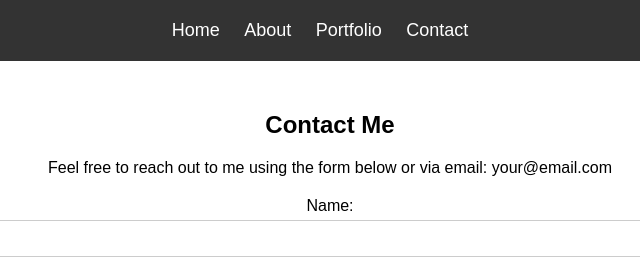
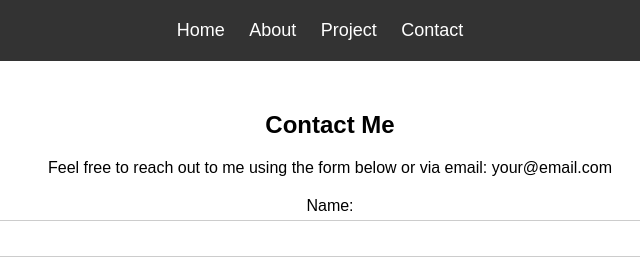
Before and after one commit to smartinado/page, a plain HTML site: page contact.html in a window 1280 px wide. Shown: the top 259 px of the page, 310-950 px from the left. Drawn offline with Linux system fonts and the light colour scheme.

Commit message:
Update contact.html

```diff
--- a/contact.html
+++ b/contact.html
@@ -13,7 +13,7 @@
     <ul>
       <li><a href="index.html">Home</a></li>
       <li><a href="about.html">About</a></li>
-      <li><a href="portfolio.html">Portfolio</a></li>
+      <li><a href="portfolio.html">Project</a></li>
       <li><a href="contact.html">Contact</a></li>
     </ul>
   </nav>
```
